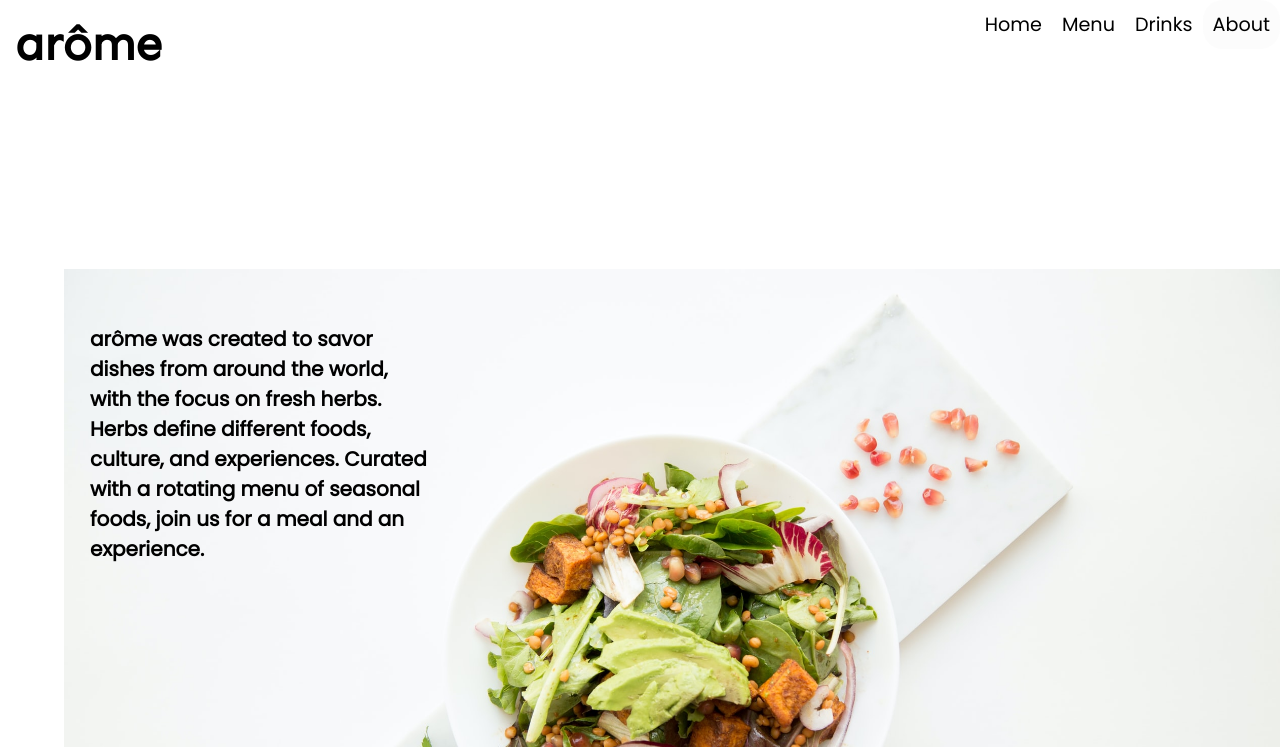
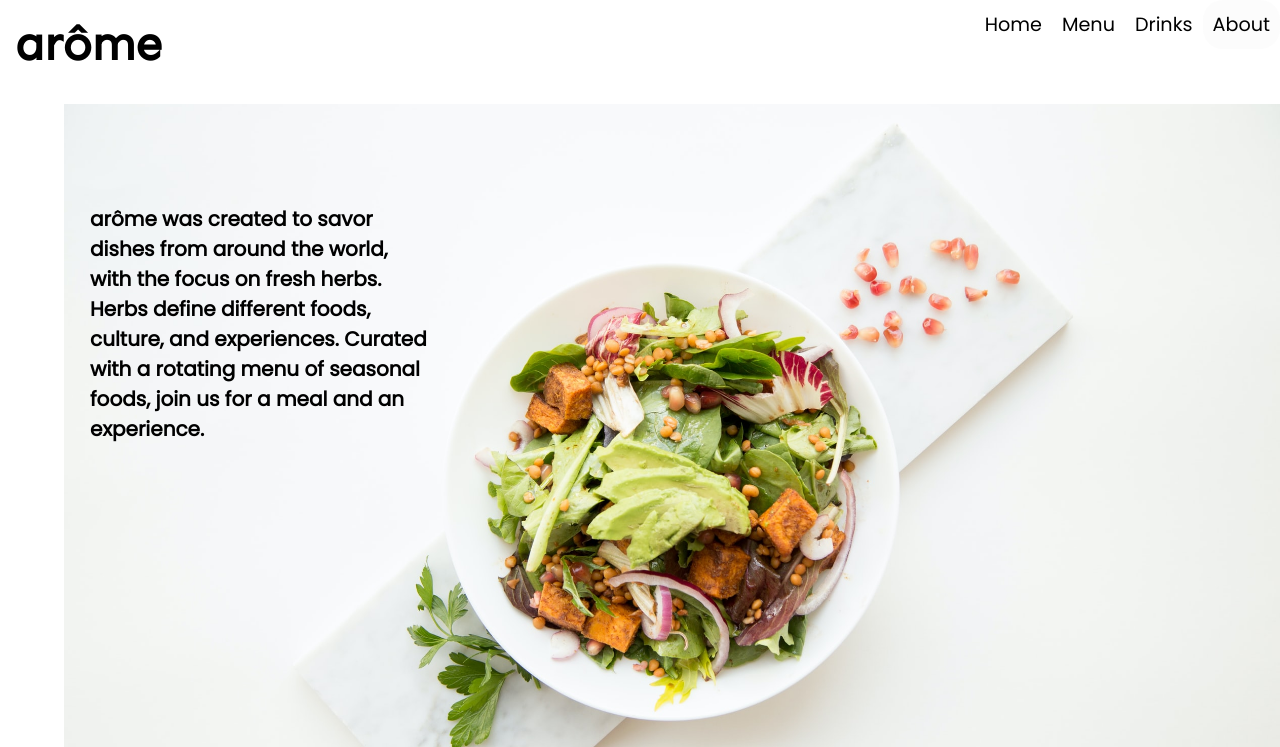
Before and after one commit to SanaWalla/Restaurant-Page, a plain HTML site: page index.html in a window 1280 px wide. Both pictures are taken after a click on the link "About". Shown: the top 747 px of the page. Drawn offline with Linux system fonts and the light colour scheme.

Commit message:
css edits

```diff
--- a/style.css
+++ b/style.css
@@ -64,7 +64,7 @@ html {
     z-index: -1;
     top: 0;
     width: 100%;
-    height: 1000px;
+    height: 100%;
     background-image: url('./images/meal-right.jpg');
     background-repeat: no-repeat;
     background-size: cover;
@@ -104,9 +104,9 @@ html {
   .tabcontent {
     display: none;
     width: 100%;
-    height:  900px;
+    height:  100%;
+    position: absolute;
     background-color: white;
-
     padding-left: 30px;
   }
 
@@ -145,7 +145,7 @@ html {
     background-repeat: no-repeat;
     background-position: right;
     background-position-y: top;
-    transform: translateY(-180px);
+    transform: translateY(-300px);
   }
 
   #drinks {
@@ -154,7 +154,7 @@ html {
     background-repeat: no-repeat;
     background-position: right;
     background-position-y: top;
-    transform: translateY(-180px);
+    transform: translateY(-300px);
   }
 
   #about {
@@ -162,7 +162,7 @@ html {
     background-size: 95%;
     background-repeat: no-repeat;
     background-position: right;
-    transform: translateY(-180px);
+    transform: translateY(-300px);
   }
 
   .active {
```
